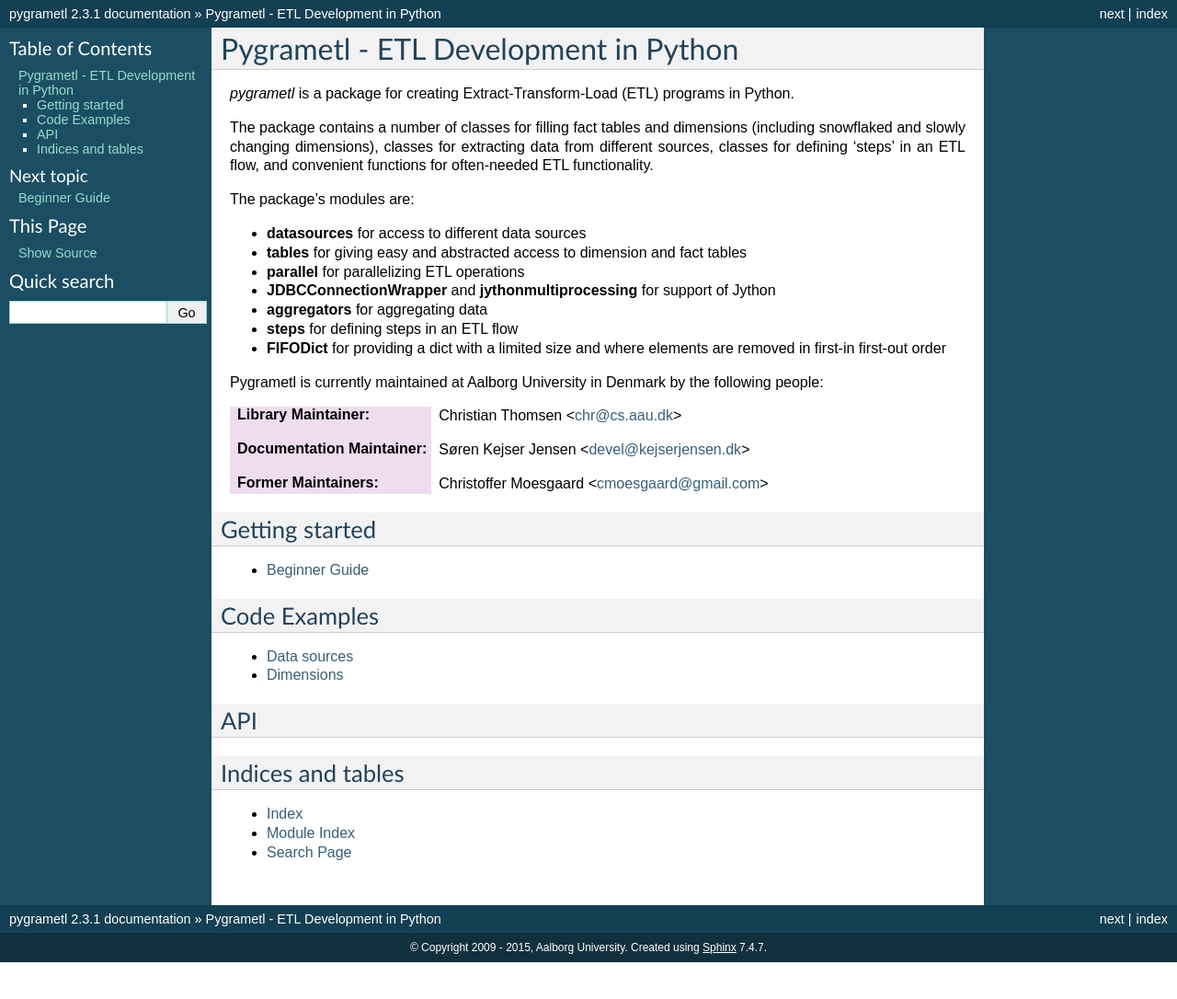
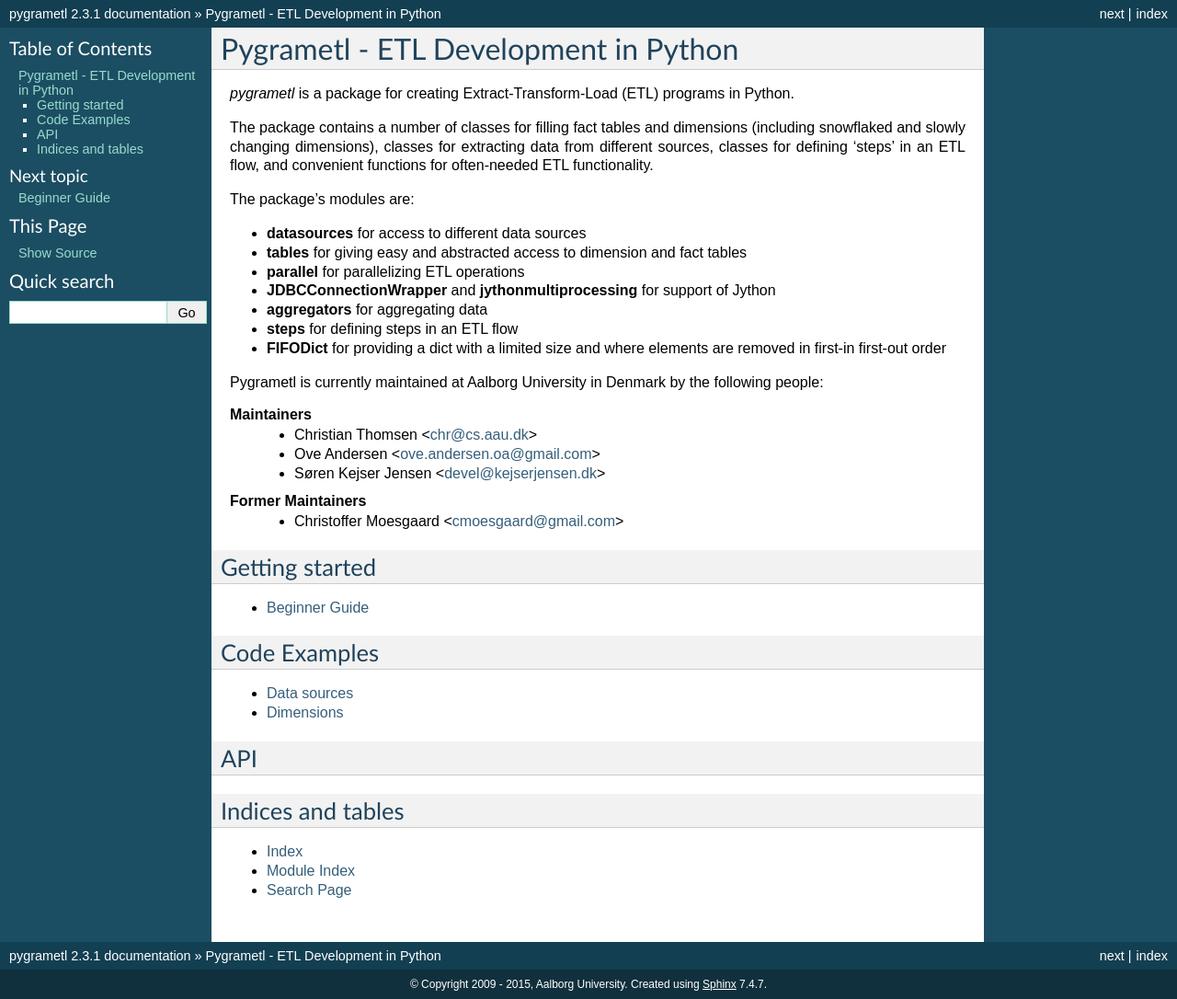
Before and after one commit to chrthomsen/pygrametl, a Sphinx documentation site: the page built from docs/index.rst, in a window 1280 px wide. Shown: the whole page at 92% size. Built offline with Sphinx 7.4.7, drawn with Linux system fonts in a browser that asks for light colours; pages that are not in the unit, such as notebooks, are missing from menus; the version number is read from the project's files by our own code; before the commit the page ends 1046 px from its top, so only the background shows below that.

Commit message:
Updated the list of maintainers

```diff
--- a/docs/index.rst
+++ b/docs/index.rst
@@ -22,14 +22,13 @@
 
 Pygrametl is currently maintained at Aalborg University in Denmark by the following people:
 
-:Library Maintainer:
-    | Christian Thomsen <chr@cs.aau.dk>
+**Maintainers**
+    - Christian Thomsen <chr@cs.aau.dk>
+    - Ove Andersen <ove.andersen.oa@gmail.com>
+    - Søren Kejser Jensen <devel@kejserjensen.dk>
 
-:Documentation Maintainer:
-    | Søren Kejser Jensen <devel@kejserjensen.dk>
-
-:Former Maintainers:
-    | Christoffer Moesgaard <cmoesgaard@gmail.com>
+**Former Maintainers**
+    - Christoffer Moesgaard <cmoesgaard@gmail.com>
 
 Getting started
 ===============
```
